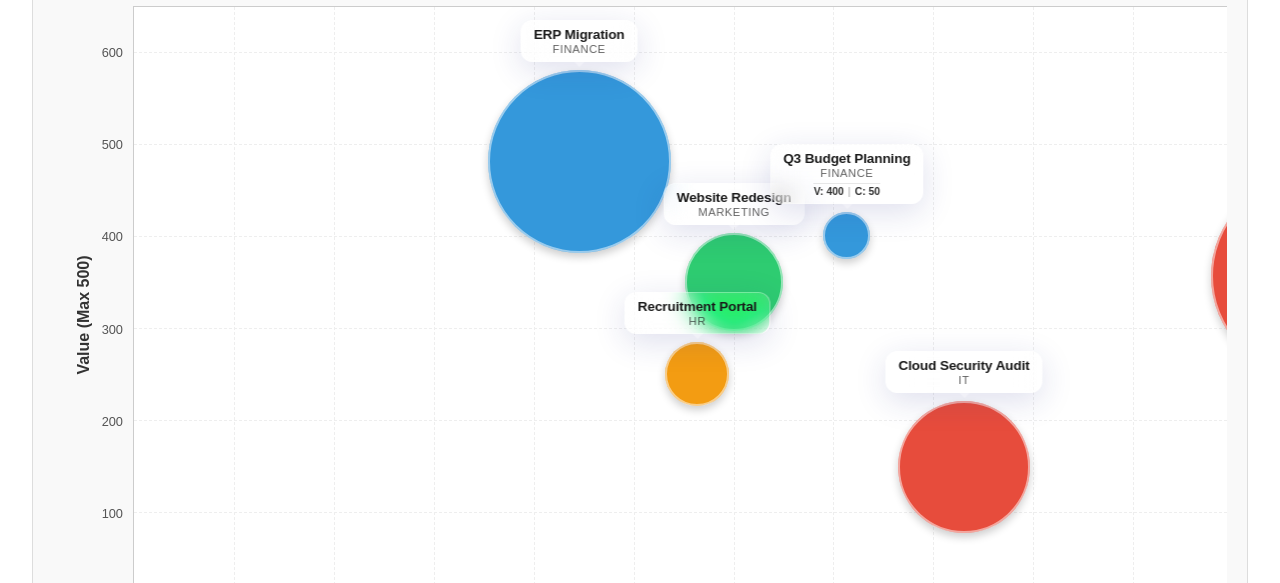
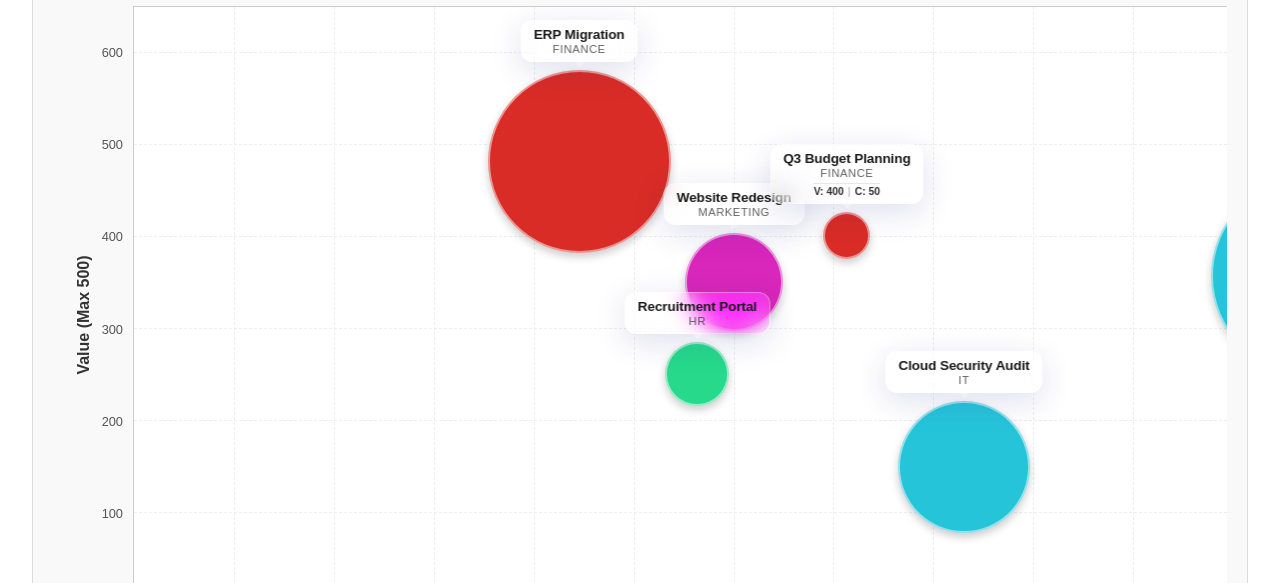
Before and after one commit to briensbe/bubbles-roadmap, an Angular app: page / in a window 1280 px wide. Shown: the part 166-749 px from the top of the page. Built offline with nearby package versions, Linux system fonts and the light colour scheme; what lucide-angular, ngx-markdown would draw is missing.

Commit message:
Services sont désormais libres (pas prédéfinis)

```diff
--- a/src/app/models/project.model.ts
+++ b/src/app/models/project.model.ts
@@ -3,7 +3,7 @@ import { Signal } from '@angular/core';
 export interface ProjectBubble {
   id: number;
   name: string;
-  service: 'Finance' | 'Marketing' | 'IT' | 'HR'; // Example services for color coding
+  service: string; // Dynamic service name
   complexity: number; // 0-500, determines size
   value: number; // 0-500, determines Y position
   startDate: Date; // Determines initial X position
--- a/src/app/project-bubble/project-bubble.component.css
+++ b/src/app/project-bubble/project-bubble.component.css
@@ -188,20 +188,6 @@
   /*border-radius: 0 0 50% 0;*/
 }
 
-/* Color Coding based on Service */
-.finance-bubble {
-  background-color: #3498db;
-} /* Blue */
-.marketing-bubble {
-  background-color: #2ecc71;
-} /* Green */
-.it-bubble {
-  background-color: #e74c3c;
-} /* Red */
-.hr-bubble {
-  background-color: #f39c12;
-} /* Orange */
-
 /* Dragging state */
 .cdk-drag-dragging {
   opacity: 0.8;
--- a/src/app/project-bubble/project-bubble.component.html
+++ b/src/app/project-bubble/project-bubble.component.html
@@ -1,6 +1,5 @@
 <div
   class="bubble-container"
-  [ngClass]="serviceColorClass"
   [class.selected]="isSelected"
   [style.width.px]="size"
   [style.height.px]="size"
@@ -13,7 +12,12 @@
   (dblclick)="onBubbleClick($event)"
   (mouseenter)="onMouseEnter()"
 >
-  <div class="bubble" [style.width.px]="size" [style.height.px]="size">
+  <div
+    class="bubble"
+    [style.width.px]="size"
+    [style.height.px]="size"
+    [style.backgroundColor]="serviceColor"
+  >
     <div class="bubble-info" *ngIf="displayInfoInBubble">
       <div class="info-row">
         <span class="info-label">{{ useFullLabelsInBubble ? 'Valeur' : 'V' }}:</span>
--- a/src/app/project-bubble/project-bubble.component.ts
+++ b/src/app/project-bubble/project-bubble.component.ts
@@ -30,7 +30,7 @@ export class ProjectBubbleComponent implements OnInit {
   roadmapService = inject(RoadmapService);
 
   size: number = 0;
-  serviceColorClass: string = '';
+  serviceColor: string = '';
 
   // Resize tracking
   isResizing: boolean = false;
@@ -63,13 +63,13 @@ export class ProjectBubbleComponent implements OnInit {
 
   ngOnInit(): void {
     this.calculateSize();
-    this.serviceColorClass = this.roadmapService.getServiceColor(this.project.service);
+    this.serviceColor = this.roadmapService.getServiceColor(this.project.service);
   }
 
   ngOnChanges(): void {
     // Recalculate size if project input changes (e.g., after modal edit)
     this.calculateSize();
-    this.serviceColorClass = this.roadmapService.getServiceColor(this.project.service);
+    this.serviceColor = this.roadmapService.getServiceColor(this.project.service);
   }
 
   calculateSize(): void {
--- a/src/app/project-edit-modal/project-edit-modal.component.html
+++ b/src/app/project-edit-modal/project-edit-modal.component.html
@@ -14,11 +14,32 @@
 
       <div class="form-group">
         <label for="service">Service</label>
-        <select id="service" [(ngModel)]="editedProject.service" name="service" required>
+        <select
+          id="service"
+          [(ngModel)]="selectedService"
+          name="service"
+          (change)="onServiceChange()"
+          required
+        >
           @for (service of serviceOptions; track service) {
           <option [value]="service">{{ service }}</option>
           }
+          <option value="NEW_SERVICE">-- + Ajouter un nouveau service --</option>
         </select>
+      </div>
+
+      <div class="form-group" [style.marginTop]="isAddingNewService ? '-10px' : null">
+        @if (isAddingNewService) {
+        <label for="new-service">Nom du nouveau service</label>
+        <input
+          id="new-service"
+          [(ngModel)]="editedProject.service"
+          name="newService"
+          placeholder="Entrez le nom du service"
+          required
+          autofocus
+        />
+        }
       </div>
 
       <div class="form-group">
--- a/src/app/project-edit-modal/project-edit-modal.component.ts
+++ b/src/app/project-edit-modal/project-edit-modal.component.ts
@@ -25,7 +25,11 @@ export class ProjectEditModalComponent implements OnInit {
   private mousedownTarget: EventTarget | null = null;
 
   // Available options for Service dropdown
-  serviceOptions: ProjectBubble['service'][] = ['Finance', 'Marketing', 'IT', 'HR'];
+  serviceOptions: string[] = [];
+
+  // State for hybrid selection (Select + Text Input)
+  isAddingNewService: boolean = false;
+  selectedService: string = '';
 
   // Configuration (aligned with RoadmapComponent)
   readonly CONFIG = ROADMAP_CONFIG;
@@ -45,6 +49,41 @@ export class ProjectEditModalComponent implements OnInit {
   ngOnInit(): void {
     // Create a deep copy of the project for editing
     this.editedProject = { ...this.project };
+
+    // Update service options with all distinct services currently in use
+    const currentProjects = this.roadmapService.projects();
+    const distinctServices = new Set<string>();
+
+    // Add all services from existing projects
+    currentProjects.forEach(p => {
+      if (p.service) distinctServices.add(p.service);
+    });
+
+    // Also ensure the current project's service is in the list
+    if (this.project.service) {
+      distinctServices.add(this.project.service);
+    }
+
+    this.serviceOptions = Array.from(distinctServices).sort();
+
+    // Initialize selection state
+    if (this.project.service) {
+      this.selectedService = this.project.service;
+      this.isAddingNewService = false;
+    } else {
+      this.selectedService = '';
+      this.isAddingNewService = false;
+    }
+  }
+
+  onServiceChange(): void {
+    if (this.selectedService === 'NEW_SERVICE') {
+      this.isAddingNewService = true;
+      this.editedProject.service = ''; // Clear for user to type
+    } else {
+      this.isAddingNewService = false;
+      this.editedProject.service = this.selectedService;
+    }
   }
 
   updateStartDate(dateString: string): void {
--- a/src/app/project-json-modal/project-json-modal.component.ts
+++ b/src/app/project-json-modal/project-json-modal.component.ts
@@ -85,8 +85,8 @@ export class ProjectJsonModalComponent implements OnInit {
             const prefix = `Project at index ${index} (ID: ${p.id || 'N/A'}): `;
             if (typeof p.id !== 'number') throw new Error(`${prefix}Field "id" must be a number.`);
             if (typeof p.name !== 'string') throw new Error(`${prefix}Field "name" must be a string.`);
-            if (!['Finance', 'Marketing', 'IT', 'HR'].includes(p.service)) {
-                throw new Error(`${prefix}Field "service" must be one of: Finance, Marketing, IT, HR.`);
+            if (typeof p.service !== 'string' || p.service.trim() === '') {
+                throw new Error(`${prefix}Field "service" must be a non-empty string.`);
             }
 
             if (typeof p.complexity !== 'number') throw new Error(`${prefix}Field "complexity" must be a number.`);
--- a/src/app/project-list/project-list.component.css
+++ b/src/app/project-list/project-list.component.css
@@ -92,20 +92,6 @@
   margin-right: 8px;
 }
 
-/* Service Colors (Matching ProjectBubble) */
-.finance-bubble {
-  background-color: #3b82f6;
-} /* Blue */
-.marketing-bubble {
-  background-color: #ec4899;
-} /* Pink */
-.it-bubble {
-  background-color: #8b5cf6;
-} /* Purple */
-.hr-bubble {
-  background-color: #10b981;
-} /* Green */
-
 .actions-column {
   text-align: center !important;
   width: 100px;
--- a/src/app/project-list/project-list.component.html
+++ b/src/app/project-list/project-list.component.html
@@ -39,7 +39,7 @@
         <td>
           <span
             class="service-indicator"
-            [ngClass]="roadmapService.getServiceColor(project.service)"
+            [style.backgroundColor]="roadmapService.getServiceColor(project.service)"
           ></span>
           {{ project.service }}
         </td>
--- a/src/app/roadmap.service.ts
+++ b/src/app/roadmap.service.ts
@@ -12,15 +12,18 @@ export class RoadmapService {
 
   constructor() { }
 
-  // Utility to map service to a color class (for CSS)
-  getServiceColor(service: ProjectBubble['service']): string {
-    switch (service) {
-      case 'Finance': return 'finance-bubble';
-      case 'Marketing': return 'marketing-bubble';
-      case 'IT': return 'it-bubble';
-      case 'HR': return 'hr-bubble';
-      default: return 'default-bubble';
+  // Utility to map service to a color (returns hex/HSL string)
+  getServiceColor(service: string): string {
+
+    // Generate a consistent color based on the service name
+    let hash = 0;
+    for (let i = 0; i < service.length; i++) {
+      hash = service.charCodeAt(i) + ((hash << 5) - hash);
     }
+
+    // Use HSL for better visual consistency (Saturation 70%, Lightness 50%)
+    const h = Math.abs(hash % 360);
+    return `hsl(${h}, 70%, 50%)`;
   }
 
   // Function to update project position after dragging (if needed later)
```
Also changed, not shown: src/app/project-excel-modal/project-excel-modal.component.ts (+17 -11 lines).
